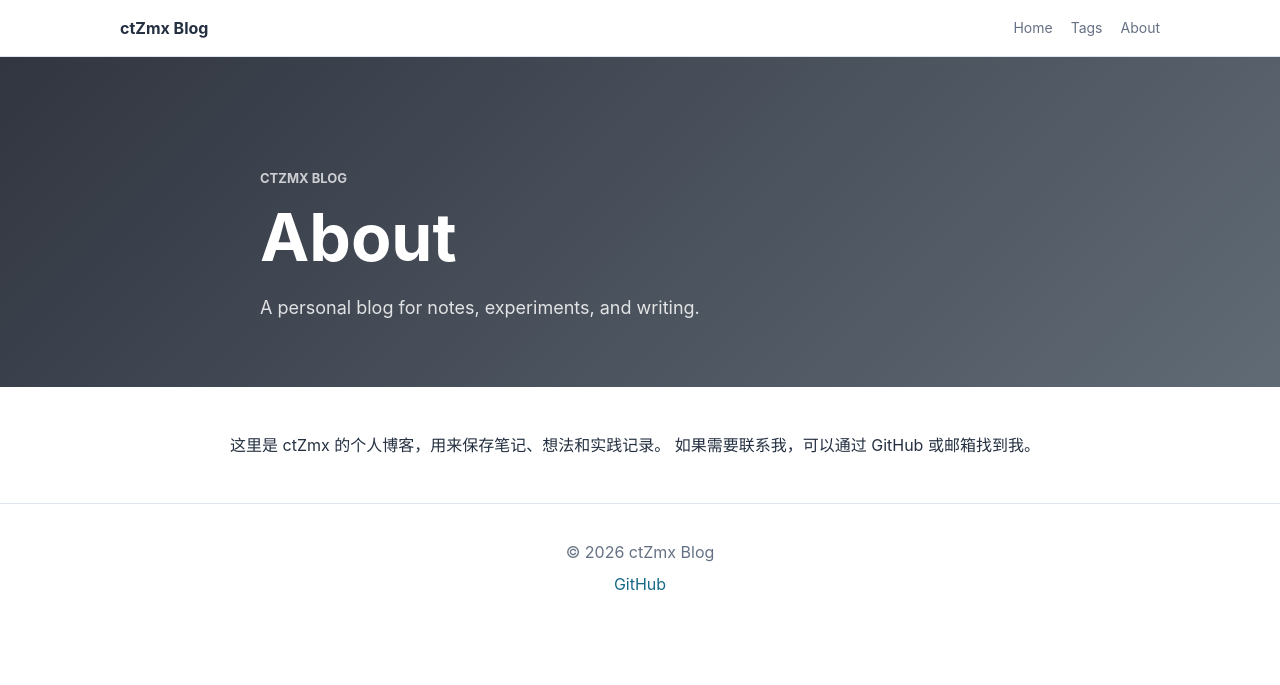
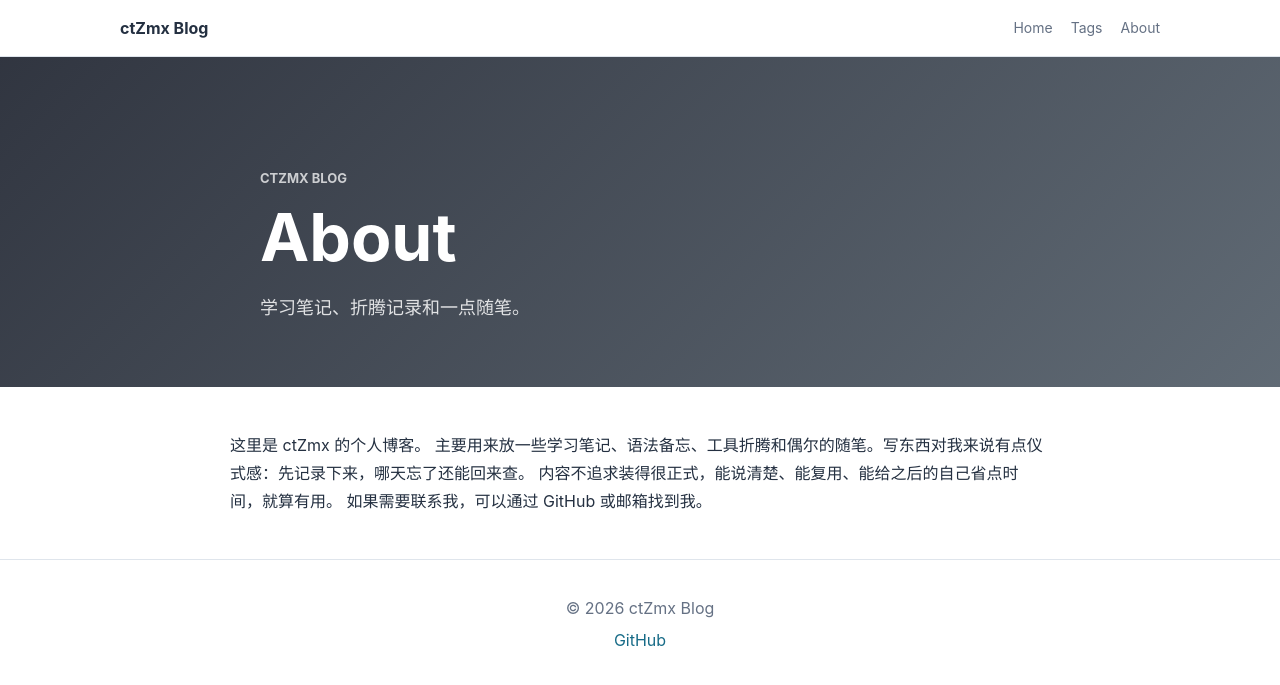
Before and after one commit to ctzmx/ctzmx.github.io, a Jekyll site: the page built from about.html, in a window 1280 px wide. Shown: the top 685 px of the page. Built offline with Jekyll 4.4.1, drawn with Linux system fonts in a browser that asks for light colours.

Commit message:
Update blog identity copy

```diff
--- a/_config.yml
+++ b/_config.yml
@@ -1,8 +1,8 @@
 # Site settings
 title: ctZmx Blog
 SEOTitle: ctZmx Blog
-description: "Personal notes and writing."
-keyword: "ctzmx, blog"
+description: "学习笔记、折腾记录和一点随笔。"
+keyword: "ctzmx, blog, markdown, notes, ai, jekyll"
 url: "https://ctzmx.github.io"
 baseurl: ""
 email: ctzmx05@gmail.com
@@ -11,7 +11,7 @@ github_username: ctzmx
 # Display settings
 header-img: /img/ct/1%20(218).jpg
 sidebar: true
-sidebar-about-description: "Thinking will not overcome fear but action will."
+sidebar-about-description: "边学边记，忘了就查。"
 sidebar-avatar: /img/ct/avatar_g.jpg
 
 # Build settings
--- a/about.html
+++ b/about.html
@@ -1,10 +1,14 @@
 ---
 layout: page
 title: "About"
-description: "A personal blog for notes, experiments, and writing."
+description: "学习笔记、折腾记录和一点随笔。"
 permalink: /about/
 ---
 
-这里是 ctZmx 的个人博客，用来保存笔记、想法和实践记录。
+这里是 ctZmx 的个人博客。
+
+主要用来放一些学习笔记、语法备忘、工具折腾和偶尔的随笔。写东西对我来说有点仪式感：先记录下来，哪天忘了还能回来查。
+
+内容不追求装得很正式，能说清楚、能复用、能给之后的自己省点时间，就算有用。
 
 如果需要联系我，可以通过 GitHub 或邮箱找到我。
--- a/index.html
+++ b/index.html
@@ -1,6 +1,6 @@
 ---
 layout: default
-description: "Thinking will not overcome fear but action will."
+description: "边学边记，忘了就查。"
 ---
 
 <header class="hero hero-home" style="background-image: linear-gradient(135deg, rgba(18, 24, 38, 0.78), rgba(44, 63, 82, 0.54)), url('{{ site.header-img | relative_url }}')">
```
Also changed, not shown: README.md.
